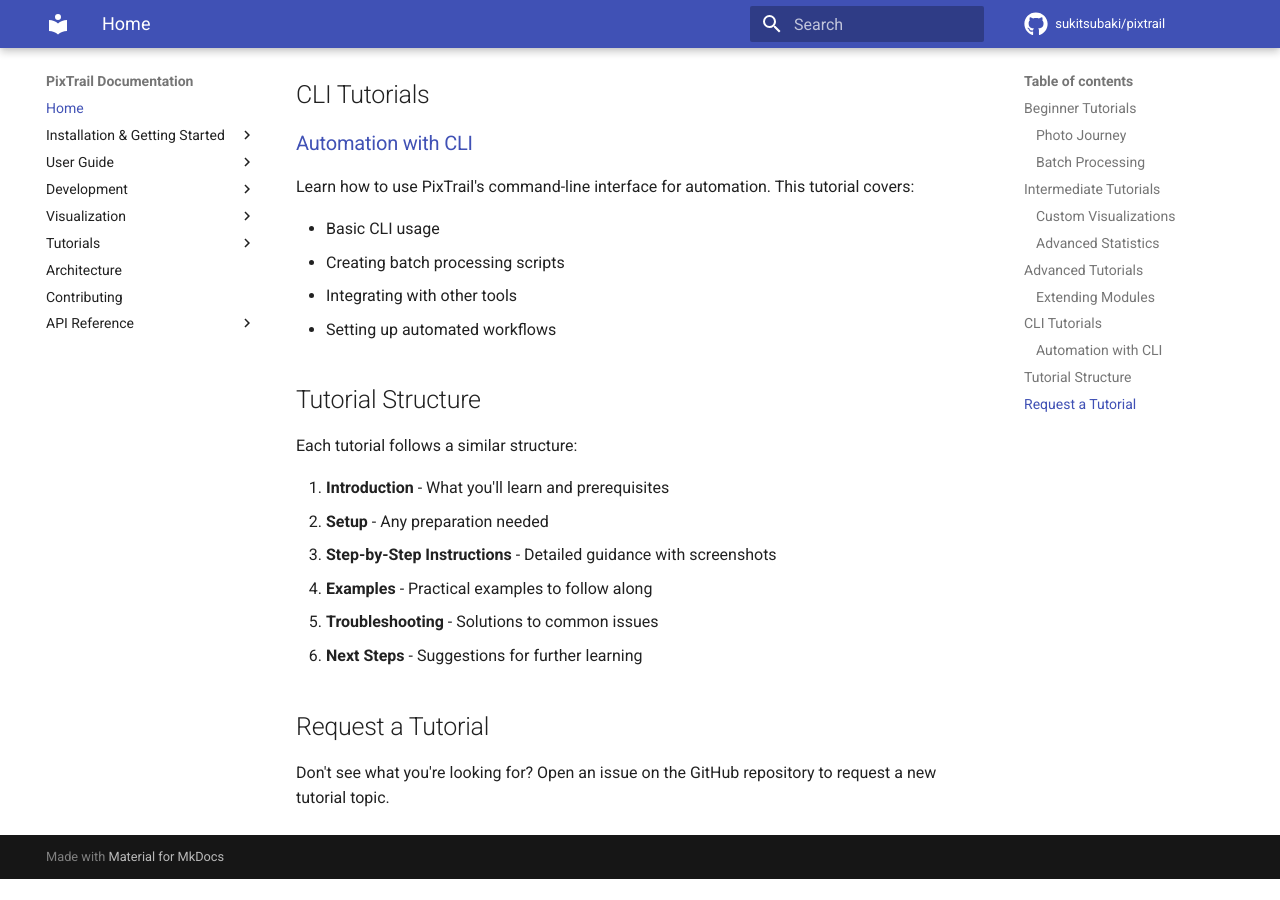
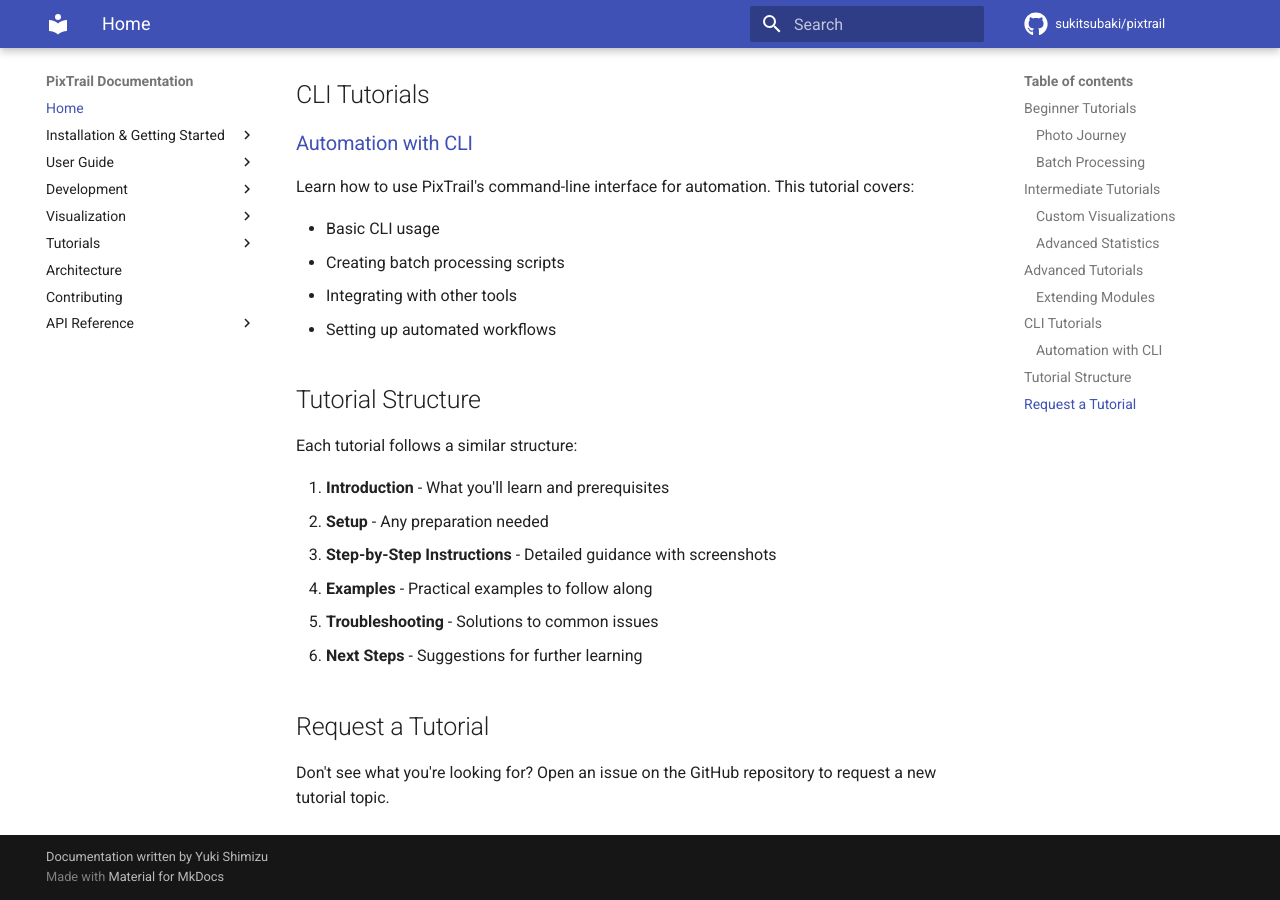
Before and after one commit to sukitsubaki/pixTrail, an MkDocs documentation site: the page built from docs/index.md, in a window 1280 px wide and 900 px high, scrolled down 1853 px. Built offline with MkDocs 1.6.1 and Material for MkDocs 9.7.7, drawn with Linux system fonts in a browser that asks for light colours; comment, search, counter and statistics services are not loaded; before the commit the page ends 2732 px from its top, so only the background shows below that.

Commit message:
add docs author

```diff
--- a/mkdocs.yml
+++ b/mkdocs.yml
@@ -3,6 +3,7 @@
 site_author: Suki Tsubaki
 repo_url: https://github.com/sukitsubaki/pixtrail
 repo_name: sukitsubaki/pixtrail
+copyright: Documentation written by Yuki Shimizu
 
 theme:
   name: material
```
